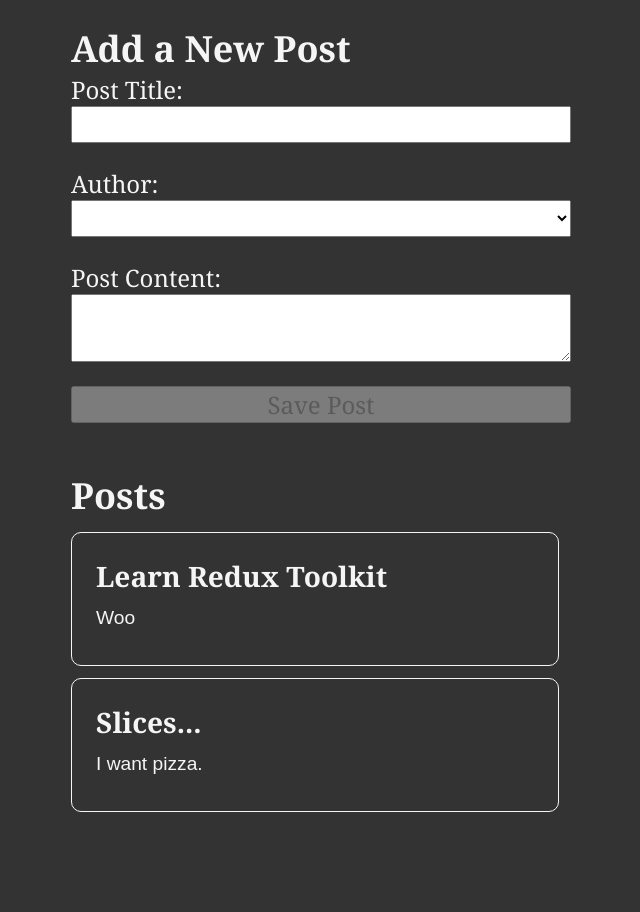
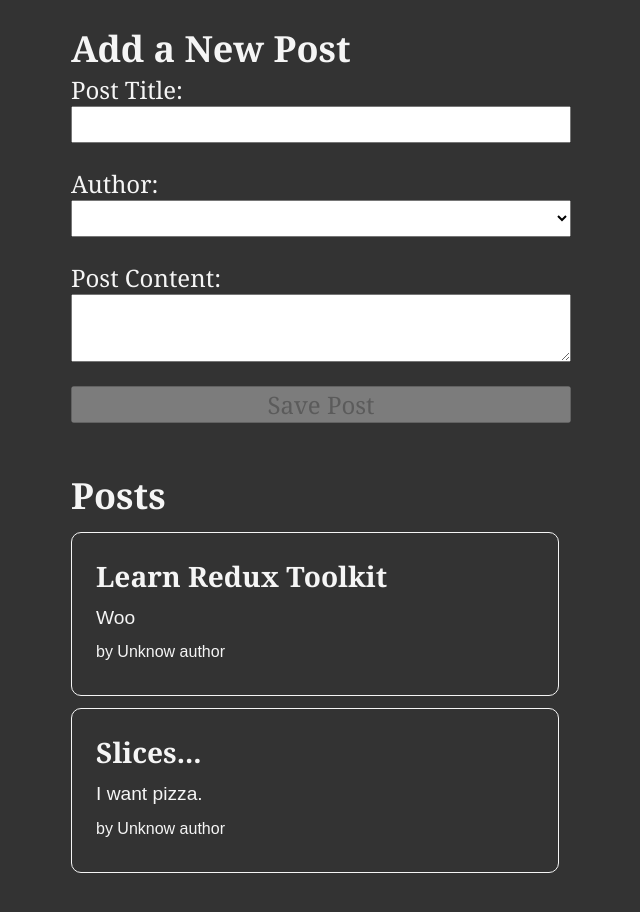
Before and after one commit to EllieKu/react-redux-tutorial, a React (Vite) app: page / in a window 1280 px wide. Shown: the top 912 px of the page, without its empty margins (319-959 px from the left). Built offline with nearby package versions, Linux system fonts and the light colour scheme.

Commit message:
chapter2: add author

```diff
--- /dev/null
+++ b/src/features/posts/PostAuthor.jsx
@@ -0,0 +1,14 @@
+import { useSelector } from "react-redux"
+import { selectAllUsers } from '../users/usersSlice'
+
+const PostAuthor = ({ userId }) => {
+  const users = useSelector(selectAllUsers)
+
+  const author = users.find(user => user.id === userId)
+
+  return (
+    <span>by {author ? author.name : 'Unknow author'}</span>
+  )
+}
+
+export default PostAuthor
--- a/src/features/posts/PostsList.jsx
+++ b/src/features/posts/PostsList.jsx
@@ -1,5 +1,6 @@
 import { useSelector } from "react-redux"
 import { selectAllPosts } from "./postsSlice"
+import PostAuthor from "./PostAuthor"
 
 const PostsList = () => {
   const posts = useSelector(selectAllPosts)
@@ -8,6 +9,9 @@
     <article key={post.id}>
       <h3>{post.title}</h3>
       <p>{post.content.substring(0, 100)}</p>
+      <p className="postCredit">
+        <PostAuthor userId={post.userId}/>
+      </p>
     </article>
   ))
 
```
